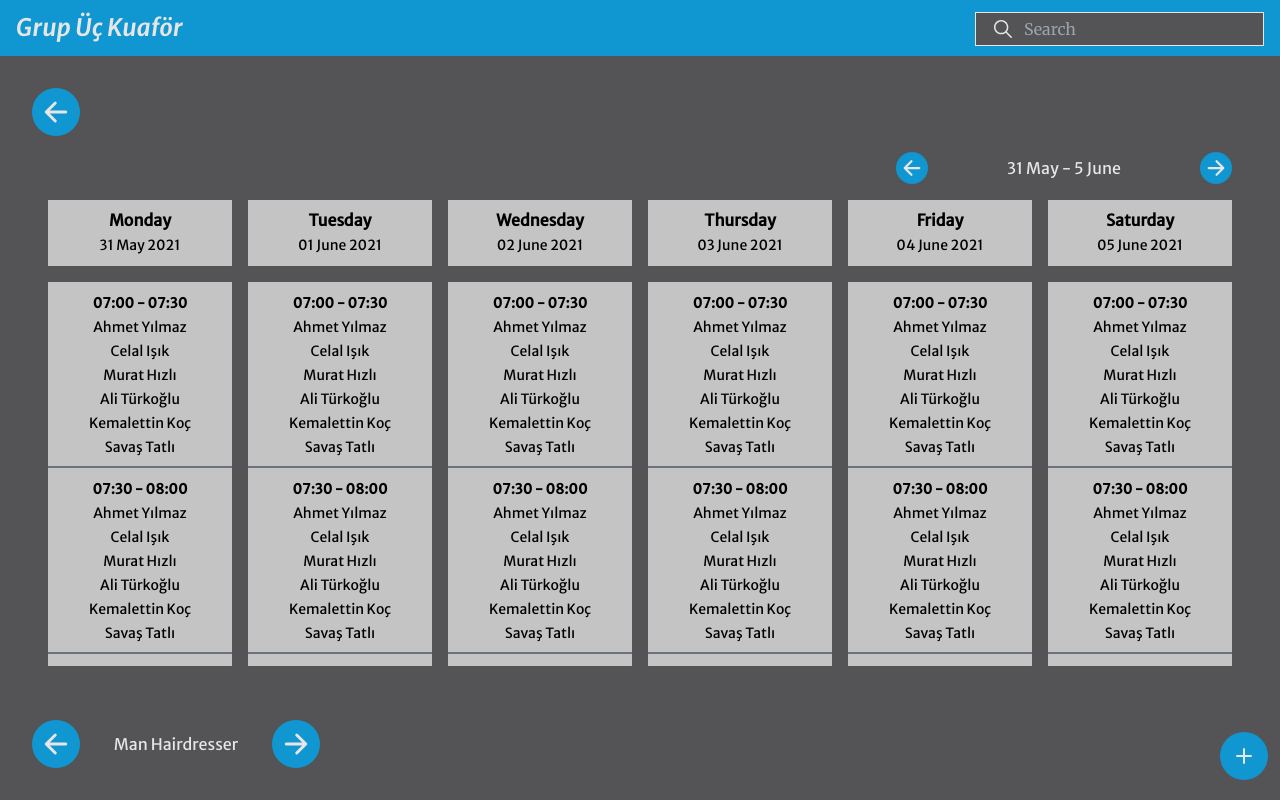
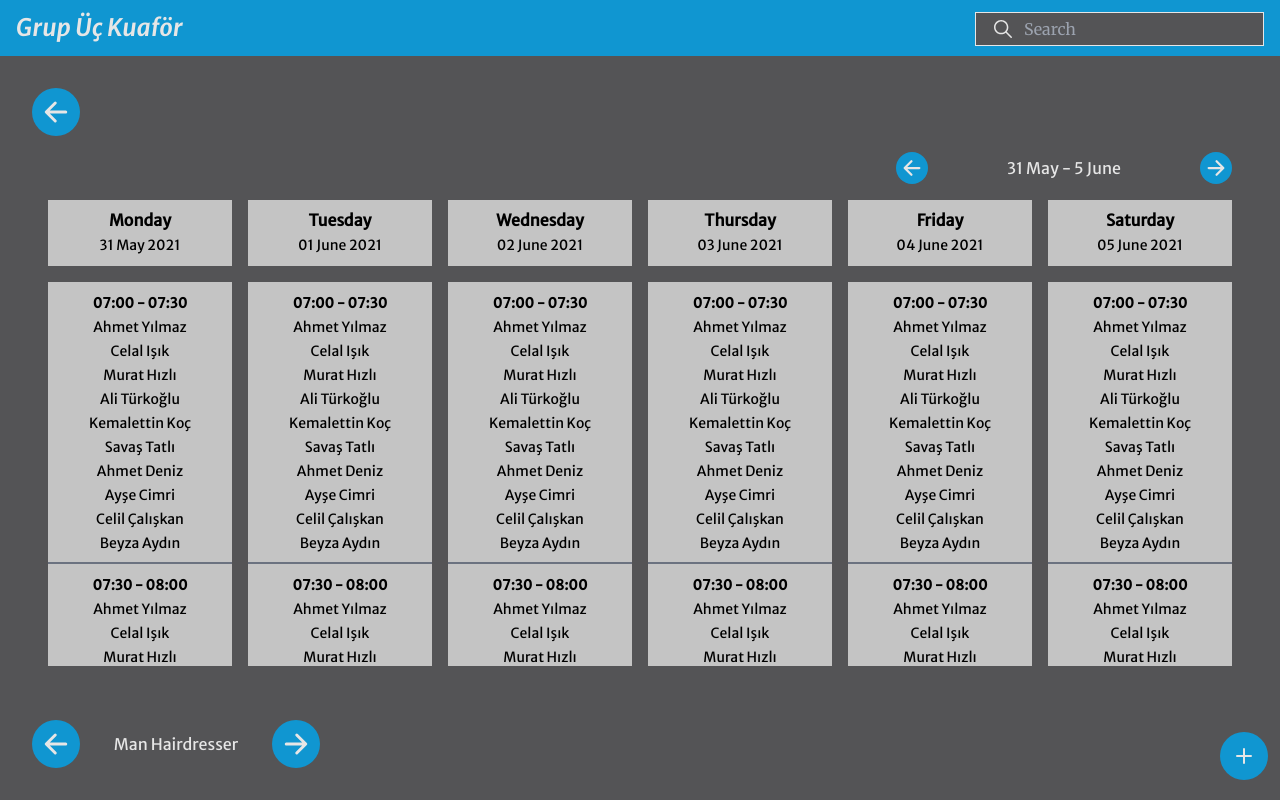
Before and after one commit to gokberkakdeniz/g3-kuafor, a React (Create React App) app: page /calendar in a window 1280 px wide. Shown: the top 800 px of the page. Built offline with nearby package versions, Linux system fonts and the light colour scheme.

Commit message:
fix: beauty center distrubution

```diff
--- a/src/components/Button/PlusButton.js
+++ b/src/components/Button/PlusButton.js
@@ -100,7 +100,13 @@ const PlusButton = () => {
                   <ComboBox
                     className="px-2 h-7 rounded-3xl bg-popup text-secondary"
                     placeholder="Type"
-                    values={["Man Hairdresser", "Woman Hairdresser", "Laser", "Skin Care"]}
+                    values={[
+                      "Man Hairdresser",
+                      "Woman Hairdresser",
+                      "Laser",
+                      "Skin Care",
+                      "Beauty Center"
+                    ]}
                     onChange={handeSelect}
                   />
                   <ComboBox
--- a/src/components/WeeklySchedule/WeeklySchedule.js
+++ b/src/components/WeeklySchedule/WeeklySchedule.js
@@ -38,7 +38,7 @@ const WeeklySchedule = ({ renderer, onClick, from = 7, to = 24, length = 0.5 })
                   {slots.map(([start, end], slotIndex) => (
                     <div
                       key={`slot-${start.unix()}`}
-                      className="bg-popup text-center w-full py-2 border-b-2 border-gray-500 hover:bg-gray-300 outline-none"
+                      className="bg-popup text-center w-full py-2 border-b-2 border-gray-500 outline-none"
                       role="button"
                       tabIndex={0}
                       aria-hidden="true"
--- a/src/helper/list.mapper.js
+++ b/src/helper/list.mapper.js
@@ -1,3 +1,4 @@
+/* eslint-disable prefer-const */
 import { compareDates } from "./comparor";
 
 export function mapToDates(list, workerId) {
@@ -17,27 +18,61 @@ function findWorker(workers, id) {
   return found;
 }
 
-function mapWorkerToSpan(worker, bannedIds, type) {
+function mapWorkerToSpan(worker, bannedIds, type, date, isLaser, man, woman) {
   const found = bannedIds.find((id) => id === worker.id);
   if (found !== undefined) return null;
-  if (!worker.type.includes(type)) return null;
-  if (["Laser", "Skin Care"].includes(type) && bannedIds.length > 0) return null;
-  if (type === "Woman Hairdresser" && bannedIds.length > 6) return null;
-  if (type === "Man Hairdresser" && bannedIds.length > 5) return null;
+  if (isLaser > 0 && ["Laser", "Skin Care"].includes(type) && bannedIds.length > 0) return null;
+  if (type === "Woman Hairdresser" && woman > 6) return null;
+  if (type === "Man Hairdresser" && man > 5) return null;
+  if (!Array.isArray(worker.type) && !worker.type.includes(type)) return null;
+  const isHoverable = new Date() > new Date(date) ? "" : "hover:bg-gray-300";
+  const ClassName = `text-black text-sm ${isHoverable}`;
   return (
     <>
-      <span className="text-black text-sm">{worker.userName}</span>
+      <span className={ClassName}>{worker.userName}</span>
       <br />
     </>
   );
 }
 
+function increaseLaser(laserSkin, type) {
+  const val = ["Laser", "Skin Care"].includes(type) ? 1 : 0;
+  const temp = laserSkin + val;
+  return temp;
+}
+// FIXME burada şey yapmak lazım eğer man işe beautyleride katmak lazım woman isede katmak lazım
+// ama diğer taraftan eksiltip o taraftan eksiltmemek lazım
+
+function giveNumber(val, wanted) {
+  if (val === undefined) return 0;
+  return val.includes(wanted) ? 1 : 0;
+}
+
 export function mapToSpan(args) {
-  const bannedTimes = args.appointments.filter((appointment) =>
-    compareDates(appointment.Date, args.date)
+  // eslint-disable-next-line prefer-const
+  let laserSkin = 0;
+  // eslint-disable-next-line prefer-const
+  let bannedTimes = [];
+  let man = 0;
+  let woman = 0;
+  const tempList = args.appointments || [];
+  for (let i = 0; i < tempList.length; i += 1) {
+    if (compareDates(tempList[i].Date, args.date)) {
+      laserSkin = increaseLaser(laserSkin, tempList[i].RoomType);
+      man += tempList[i].RoomType.includes("Man Hairdresser")
+        ? 1 + giveNumber(tempList[i].Type, "NEW")
+        : 0;
+      woman += tempList[i].RoomType.includes("Woman Hairdresser")
+        ? 1 + giveNumber(tempList[i].Type, "DONE")
+        : 0;
+      bannedTimes.push(tempList[i]);
+    }
+  }
+  console.log(man, woman);
+  const bannedIds = bannedTimes.map((appointment) => appointment.workerId);
+  return args.workers.map((worker) =>
+    mapWorkerToSpan(worker, bannedIds, args.type, args.date, laserSkin, man, woman)
   );
-  const bannedIds = bannedTimes.map((appointment) => appointment.workerId);
-  return args.workers.map((worker) => mapWorkerToSpan(worker, bannedIds, args.type));
 }
 
 export function mapToSpanEmployee(args) {
--- a/src/pages/Calendar/Calendar.js
+++ b/src/pages/Calendar/Calendar.js
@@ -6,7 +6,7 @@ import { BackButton, WeeklySchedule, Popup, DateSelector, Button } from "../../c
 import { mapToSpan, mapToDates, findWorkerId } from "../../helper";
 import Workers from "../../store/employees";
 import { validateAppointment } from "../../validator";
-import { add } from "../../store/appointment";
+import { add, NEW, DONE } from "../../store/appointment";
 
 const rooms = ["Man Hairdresser", "Woman Hairdresser", "Skin Care", "Laser"];
 
@@ -37,12 +37,17 @@ const Calendar = () => {
 
   const dispatch = useDispatch();
 
+  function chooseType() {
+    return rooms[current].includes("Man Hairdresser") ? NEW : DONE;
+  }
+
   const onClick = () => {
     const foundWorker = Workers.find((worker) => worker.userName === workerName);
     if (foundWorker === undefined) return;
     const result = validateAppointment(phoneNumber, now, startDate);
     if (!result) return;
-    dispatch(add(foundWorker.id, name, surname, phoneNumber, startDate, type));
+    const beautyPlace = type.includes("Beauty Center") ? chooseType() : NEW;
+    dispatch(add(foundWorker.id, name, surname, phoneNumber, startDate, type, beautyPlace));
     togglePopup();
   };
   const Appointments = useSelector((state) => state.adder.appointments || []);
@@ -63,8 +68,12 @@ const Calendar = () => {
     if (event.target.textContent.includes("-")) return;
     if (new Date() > new Date(args.start.$d)) return;
     setWorkerName(event.target.textContent);
+    const foundWorker = Workers.find((worker) => worker.userName === event.target.textContent);
     setStartDate(args.start.$d);
-    setType(rooms[current]);
+    const roomValue = ["Skin Care", "Laser"].includes(rooms[current])
+      ? rooms[current]
+      : "Beauty Center";
+    setType(Array.isArray(foundWorker.type) ? roomValue : rooms[current]);
     togglePopup();
   };
   const renderSlot = (args) => {
--- a/src/pages/EmployeeCalendar/EmployeeCalendar.js
+++ b/src/pages/EmployeeCalendar/EmployeeCalendar.js
@@ -91,7 +91,7 @@ const EmployeeCalendar = () => {
     if (event.target.textContent.includes("-") || event.target.textContent.includes("Passed"))
       return;
     setWorkerName(worker?.userName);
-    setType(worker.type);
+    setType(Array.isArray(worker.type) ? "Type" : worker.type);
     setStartDate(args.start.$d);
     if (event.target.textContent.includes("Free")) {
       setDisabled(true);
@@ -113,6 +113,7 @@ const EmployeeCalendar = () => {
             compareDates(appo.Date, args.start.$d)
         );
         setId(app[0].id);
+        setType(app[0].RoomType);
         setPhoneNumber(app[0].PhoneNumber);
       } catch (err) {
         console.log(err);
@@ -173,7 +174,7 @@ const EmployeeCalendar = () => {
                   <p className="text-secondary">Worker Information</p>
                   <ComboBox
                     className="px-2 h-7 rounded-3xl bg-popup text-secondary"
-                    placeholder={Array.isArray(worker.type) ? "Type" : worker.type}
+                    placeholder={type}
                     values={worker.type}
                     onChange={handeSelect}
                   />
--- a/src/pages/Search/Search.js
+++ b/src/pages/Search/Search.js
@@ -66,7 +66,6 @@ const Search = () => {
   }
 
   const togglePopup = (event) => {
-    console.log(event.target);
     if (!isOpen) {
       setValues(parseInt(event.target.id, 10));
     } else {
@@ -216,7 +215,13 @@ const Search = () => {
                   <ComboBox
                     className="px-2 h-7 rounded-3xl bg-popup text-secondary"
                     placeholder={type}
-                    values={["Man Hairdresser", "Woman Hairdresser", "Laser", "Skin Care"]}
+                    values={[
+                      "Man Hairdresser",
+                      "Woman Hairdresser",
+                      "Laser",
+                      "Skin Care",
+                      "Beauty Center"
+                    ]}
                     onChange={handeSelect}
                   />
                   <ComboBox
--- a/src/store/appointment/appointment.reducer.js
+++ b/src/store/appointment/appointment.reducer.js
@@ -13,9 +13,6 @@ function findIndex(index, list) {
   }
   return -1;
 }
-
-// TODO yeni eklenen date sıkıntı
-// TODO saerch ekranı flex ekle
 
 function findEmptyIndex(length, list) {
   let i = length + 1;
--- a/src/store/appointment/appointments.actions.js
+++ b/src/store/appointment/appointments.actions.js
@@ -4,14 +4,14 @@ export const ADD = "ADD";
 export const CANCEL = "CANCEL";
 export const UPDATE = "UPDATE";
 
-export const add = (workerId, Name, Surname, PhoneNumber, Date, RoomType) => ({
+export const add = (workerId, Name, Surname, PhoneNumber, Date, RoomType, Type) => ({
   type: ADD,
   data: {
     workerId,
     Name,
     Surname,
     PhoneNumber,
-    Type: NEW,
+    Type,
     Date,
     RoomType
   }
--- a/src/store/employees.js
+++ b/src/store/employees.js
@@ -12,10 +12,10 @@ const Workers = [
   { userName: "Kadriye Eyip", type: "Woman Hairdresser", id: 11 },
   { userName: "Ceren Bilir", type: "Woman Hairdresser", id: 12 },
   { userName: "Sevgi Çelik", type: "Woman Hairdresser", id: 13 },
-  { userName: "Ahmet Deniz", type: ["Skin Care", "Laser"], id: 14 },
-  { userName: "Ayşe Cimri", type: ["Skin Care", "Laser"], id: 15 },
-  { userName: "Celil Çalışkan", type: ["Skin Care", "Laser"], id: 16 },
-  { userName: "Beyza Aydın", type: ["Skin Care", "Laser"], id: 17 }
+  { userName: "Ahmet Deniz", type: ["Skin Care", "Laser", "Beauty Center"], id: 14 },
+  { userName: "Ayşe Cimri", type: ["Skin Care", "Laser", "Beauty Center"], id: 15 },
+  { userName: "Celil Çalışkan", type: ["Skin Care", "Laser", "Beauty Center"], id: 16 },
+  { userName: "Beyza Aydın", type: ["Skin Care", "Laser", "Beauty Center"], id: 17 }
 ];
 
 export default Workers;
```
